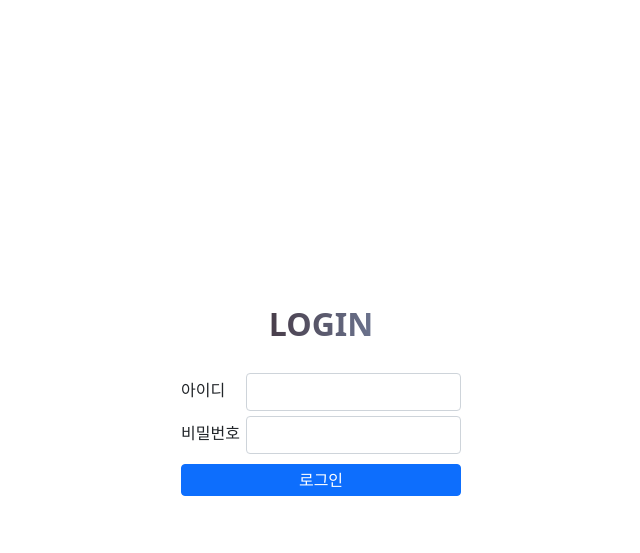
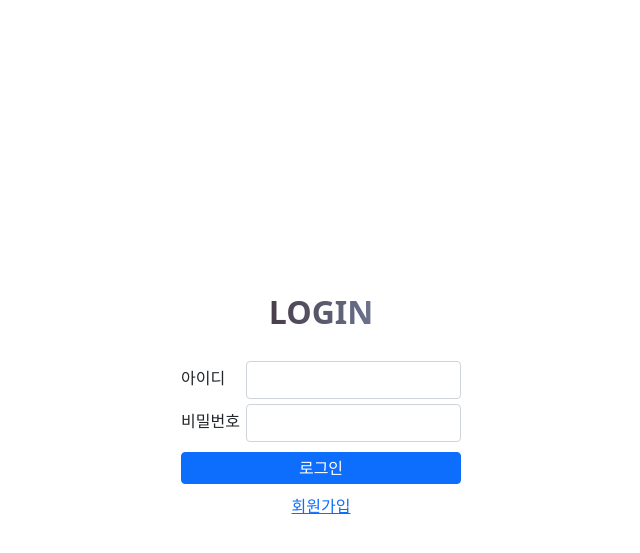
Before and after one commit to JHeok9/PHP_Board, a PHP site: page / in a window 1280 px wide. Shown: the top 553 px of the page, without its empty margins (319-959 px from the left). Run offline with PHP 8.4, Linux system fonts and the light colour scheme.

Commit message:
회원가입태그 수정

```diff
--- a/index.php
+++ b/index.php
@@ -9,7 +9,7 @@ require_once "head.php";
         <form action="login_process.php" method="post">
             <!-- 로그인 페이지 타이틀 -->
             <div id="loginBoxTitle">Login</div>
-            <!-- 아이디, 비번, 버튼 박스 -->
+                <!-- 아이디, 비번, 버튼 박스 -->
                 <div id="inputBox">
                     <div class="input-form-box"><span>아이디 </span><input type="text" name="name" class="form-control"></div>
                     <div class="input-form-box"><span>비밀번호 </span><input type="password" name="password" class="form-control"></div>
@@ -18,6 +18,7 @@ require_once "head.php";
                 </div>
             </div>
         </form>
+        <a href="create_user.php">회원가입</a>
     </div>
 </div>
 
```
